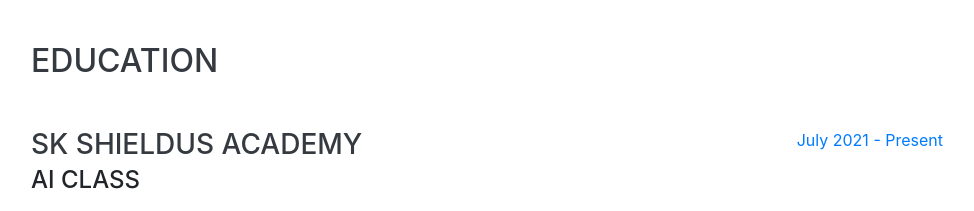
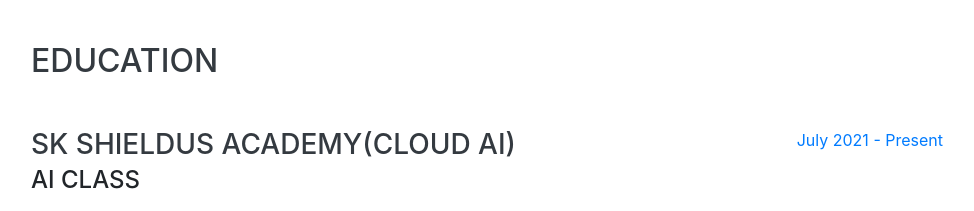
Before and after one commit to joonwonpark/joonwonpark.github.io, a website with bundled scripts: page index.html in a window 1280 px wide. Shown: the part 2000-2211 px from the top of the page, without its empty margins (289-1263 px from the left). Built offline with nearby package versions, Linux system fonts and the light colour scheme; a web font is replaced by a local one.

Commit message:
Update index.html

```diff
--- a/index.html
+++ b/index.html
@@ -152,7 +152,7 @@
 
         <div class="resume-item d-flex flex-column flex-md-row justify-content-between mb-5">
           <div class="resume-content">
-            <h3 class="mb-0">SK Shieldus Academy</h3>
+            <h3 class="mb-0">SK Shieldus Academy(Cloud AI)</h3>
             <div class="subheading mb-3">AI Class</div>
             <div>Python, Data EDA, Cloud Computing, Linux, Docker, Comercial Cloud, ETL, ML, DL(CNN, RNN, GAN)</div>
           </div>
```
